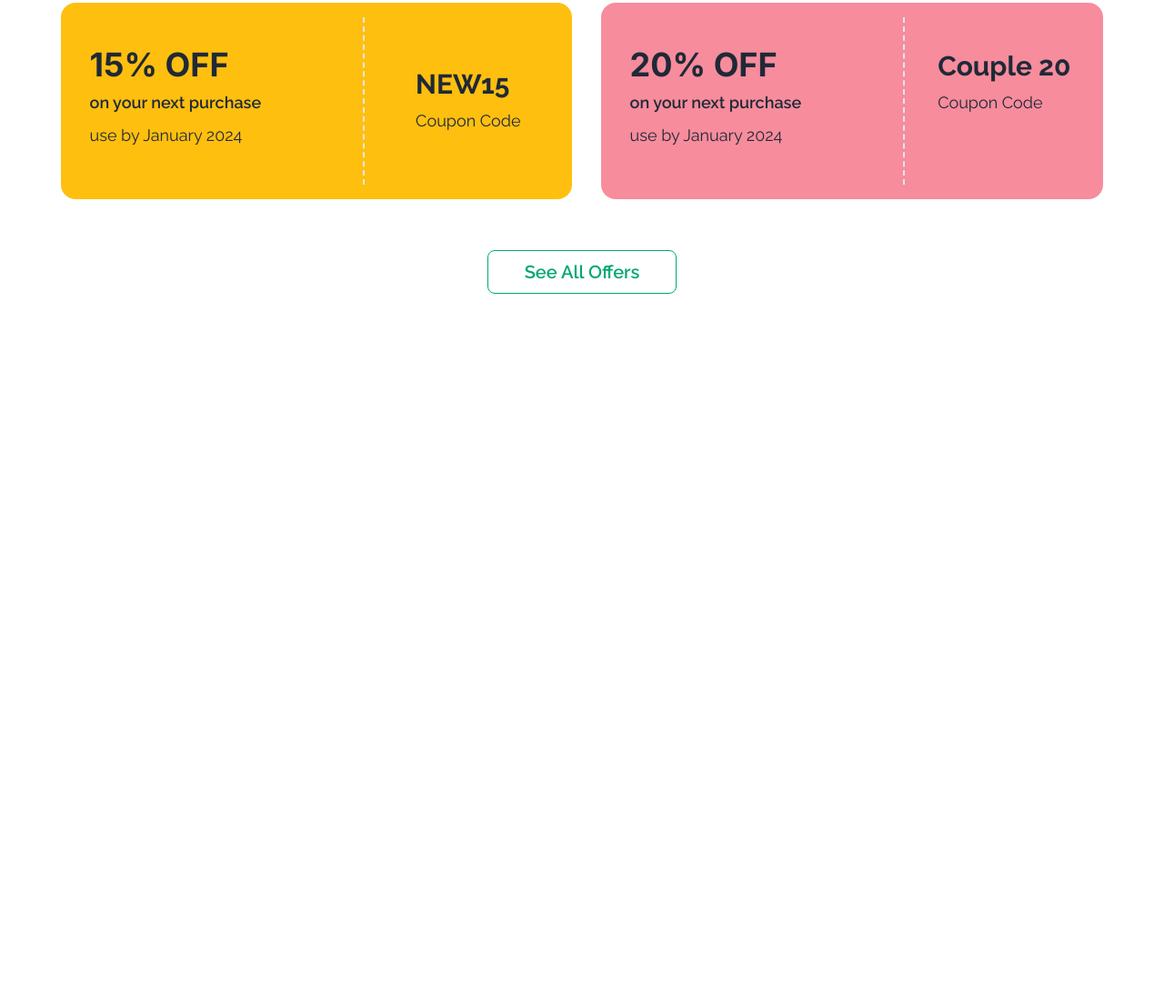
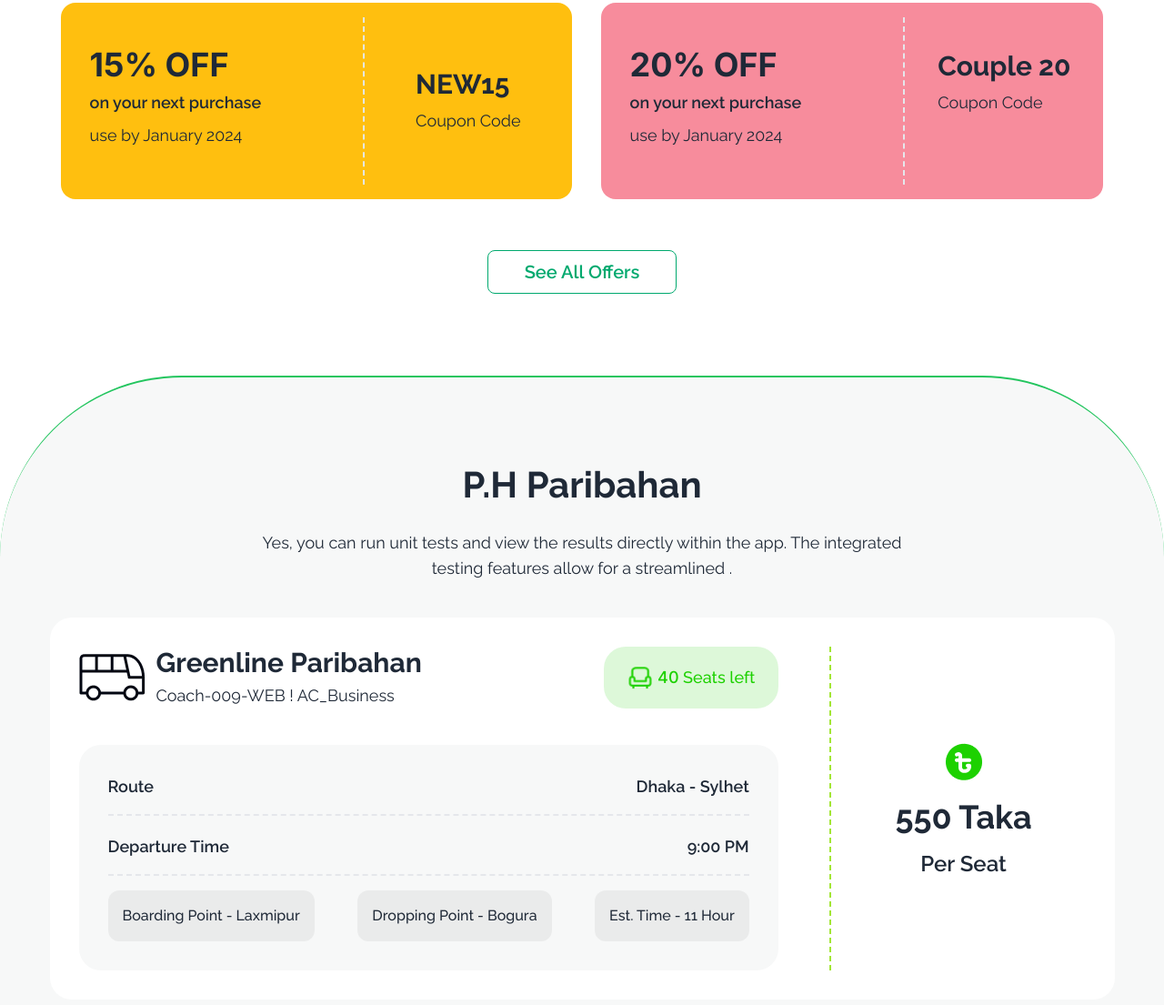
Before and after one commit to nurhanulislamratulbd/Assignment-05-E-Ticketing, a plain HTML site: page index.html in a window 1280 px wide. Shown: the part 875-1980 px from the top of the page at 91% size. Before the commit the page ends 1198 px from the top, so only its background shows below. Drawn offline with nearby package versions, Linux system fonts and the light colour scheme.

Commit message:
Ticket Counter Section

```diff
--- a/index.html
+++ b/index.html
@@ -109,6 +109,65 @@
             </div>
         </section>
 
+        <!-- Ticket Counter Section -->
+        <section class="mt-[90px] bg-[#F7F8F8] pb-[80px] rounded-t-[50px] py-2 lg:rounded-t-[200px] border-t-2 border-t-green-500">
+          <section class="max-w-[1171px] mx-auto pt-[80px]">
+              <div class="text-center lg:p-0 px-2">
+                  <h1 class="text-[40px] font-bold">P.H Paribahan</h1>
+                  <p class="text-lg font-normal mt-5">Yes, you can run unit tests and view the results directly within the app. The integrated <br> testing features allow for a streamlined .</p>
+              </div>
+              <div class="bg-white p-2 lg:p-8 grid lg:grid-cols-4 grid-cols-1 gap-3 rounded-xl lg:rounded-3xl mt-10">
+                  <div class="lg:col-span-3 lg:pr-14 lg:border-r-2 border-lime-400 border-dashed">
+                      <div class="flex justify-between">
+                          <div class="car-div flex gap-3">
+                              <div>
+                                  <img class="" src="./images/bus-logo.png" alt="">
+                              </div>
+                              <div class="space-y-1">
+                                  <h1 class="text-xl lg:text-3xl lg:font-bold">Greenline Paribahan</h1>
+                                  <p class="lg:text-lg text-sm font-normal">Coach-009-WEB ! AC_Business</p>
+                              </div>
+                          </div>
+                          <div class="flex lg:w-48 car-div justify-center bg-[#1DD10026] gap-1 rounded-3xl ">
+                              <img class="w-[30px] h-[30px]" src="./images/seat-green.png" alt="">
+                              <p  class="text-lg font-medium text-[#1DD100]"><span style="font-family: 'Inter', sans-serif;">40</span> Seats left</p>
+                          </div>
+                      </div>
+                      <div class="mt-10 p-1 lg:p-8 bg-[#F7F8F8] rounded-3xl">
+                          <div class="flex justify-between border-b-2 border-dashed pb-4">
+                              <h1 class="text-base lg:text-lg font-semibold">Route</h1>
+                              <h1 class="text-base lg:text-lg font-semibold">Dhaka - Sylhet</h1>
+                          </div>
+                          <div class="flex justify-between border-b-2 border-dashed pb-4 pt-5">
+                              <h1 class="text-base lg:text-lg font-semibold">Departure Time</h1>
+                              <h1 class="text-base lg:text-lg font-semibold">9:00 PM</h1>
+                          </div>
+                          <div class="flex justify-between mt-4 gap-1">
+                              <div class="bg-[#0307120D] rounded-xl">
+                                  <h1 class="lg:p-4 p-2 lg:text-base text-xs lg:font-medium">Boarding Point - Laxmipur</h1>
+                              </div>
+                              <div class="bg-[#0307120D] rounded-xl">
+                                  <h1 class="lg:p-4 p-2 lg:text-base text-xs lg:font-medium">Dropping Point - Bogura</h1>
+                              </div>
+                              <div class="bg-[#0307120D] rounded-xl">
+                                  <h1 class="lg:p-4 p-2 lg:text-base text-xs lg:font-medium">Est. Time - 11 Hour</h1>
+                              </div>
+                          </div>
+                      </div>
+                  </div>
+                  <div class="flex justify-center items-center">
+                      <div class="flex justify-center items-center flex-col space-y-4">
+                          <div>
+                              <img class="w-[48px]" src="./images/fare.png" alt="">
+                          </div>
+                          <h1 class="text-4xl font-bold">550 Taka</h1>
+                          <p class="text-2xl font-semibold">Per Seat</p>
+                      </div>
+
+                  </div>
+              </div>
+          </section>
+
 
 </body>
 </html>
```
